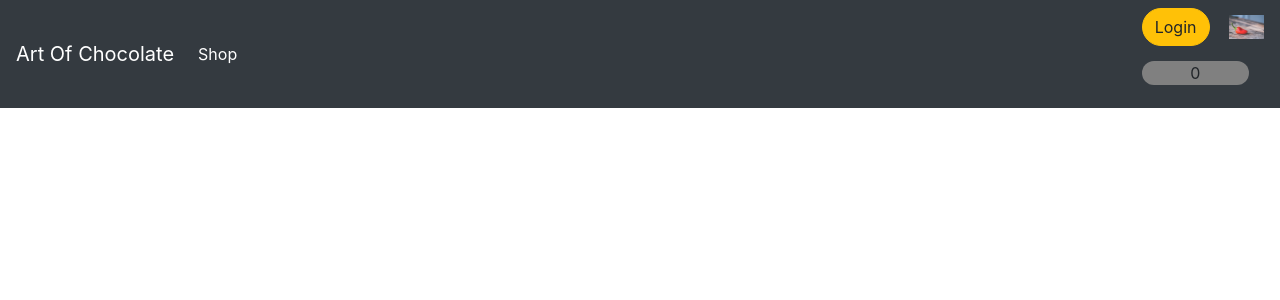
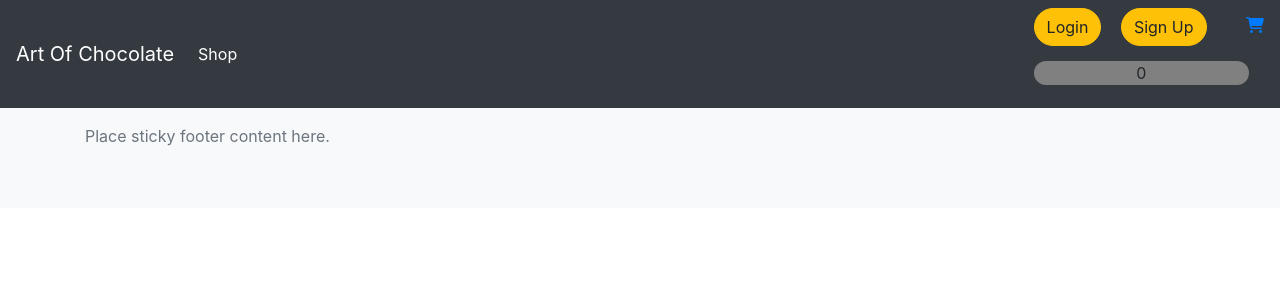
Before and after one commit to Ivana505/art-of-chocolate, a Django app: page / in a window 1280 px wide. Shown: the top 300 px of the page. Run offline with Django 3.2, Linux system fonts and the light colour scheme; data that the repository does not hold is empty; some libraries are stand-ins or nearby versions.

Commit message:
Add footer

```diff
--- a/shop/templates/shop/home.html
+++ b/shop/templates/shop/home.html
@@ -12,6 +12,7 @@
 <link rel="stylesheet" type="text/css" href="{% static 'css/base.css' %}">
     <meta name="viewport" content="width=device-width, initial-scale=1, minimum-scale=1" />
 
+    <script src="https://kit.fontawesome.com/5797e01b9b.js" crossorigin="anonymous"></script>
     <script type="text/javascript">
       var user = '{{request.user}}'
 
@@ -53,6 +54,7 @@
           document.cookie = 'basket=' + JSON.stringify(basket) + ";domain=;path=/"
       }
       console.log('basket:', basket)
+
     </script>
 
     </head>
@@ -75,13 +77,15 @@
           </ul>
           <div class="form-online my2 my-lg-0">
             <a href="#" class="btn btn-warning">Login</a>
+            <a href="#" class="btn btn-warning">Sign Up</a>
             <a href="{% url 'basket' %}">
-              <img id="basket-icon" src="{% static 'images/chilli.jpg' %}">
+              <img id="basket-icon"><i class="fas fa-shopping-cart"></i>
             </a>
             <p id="basket-total">{{basketItems}}</p>
           </div>
         </div>
       </nav>
+
 
       <div class="container">
 
@@ -90,7 +94,11 @@
         {% endblock content %}
       </div>
 
-
+      <footer class="footer mt-auto py-3 bg-light">
+        <div class="container">
+          <span class="text-muted">Place sticky footer content here.</span>
+        </div>
+      </footer>
 
 
       <!-- JavaScript Bundle with Popper -->
@@ -108,6 +116,11 @@
 
       <script type="text/javascript" src="{% static 'js/basket.js' %}"></script>
 
+
+
     </body>
 
+
+
+
     </html>
--- a/shop/templates/shop/shop.html
+++ b/shop/templates/shop/shop.html
@@ -16,4 +16,5 @@
         {% endfor %}
     </div>
 
+
 {% endblock content %}
--- a/static/css/base.css
+++ b/static/css/base.css
@@ -4,8 +4,7 @@ html {
 
 #basket-icon {
     width:35px;
-    display: inline-block;
-    margin-left: 15px;
+    color: white;
 }
 
 .btn{
@@ -58,8 +57,11 @@ html {
     margin-right: 10px;
 }
 
-
-
+.footer {
+    color: black;
+    height: 100px;
+    width: 100%;
+}
 /*
 body {
     background: url('/media/images/chocolate_image.jpg') no-repeat center center fixed;
--- a/templates/base.html
+++ b/templates/base.html
@@ -126,6 +126,8 @@
     </nav>-->
   </header>
 
+
+
   {% if messages %}
     <div class="message-container"></div>
     {% endif %}
```
Also changed, not shown: templates/includes/main-nav.html (line endings or trailing spaces).
